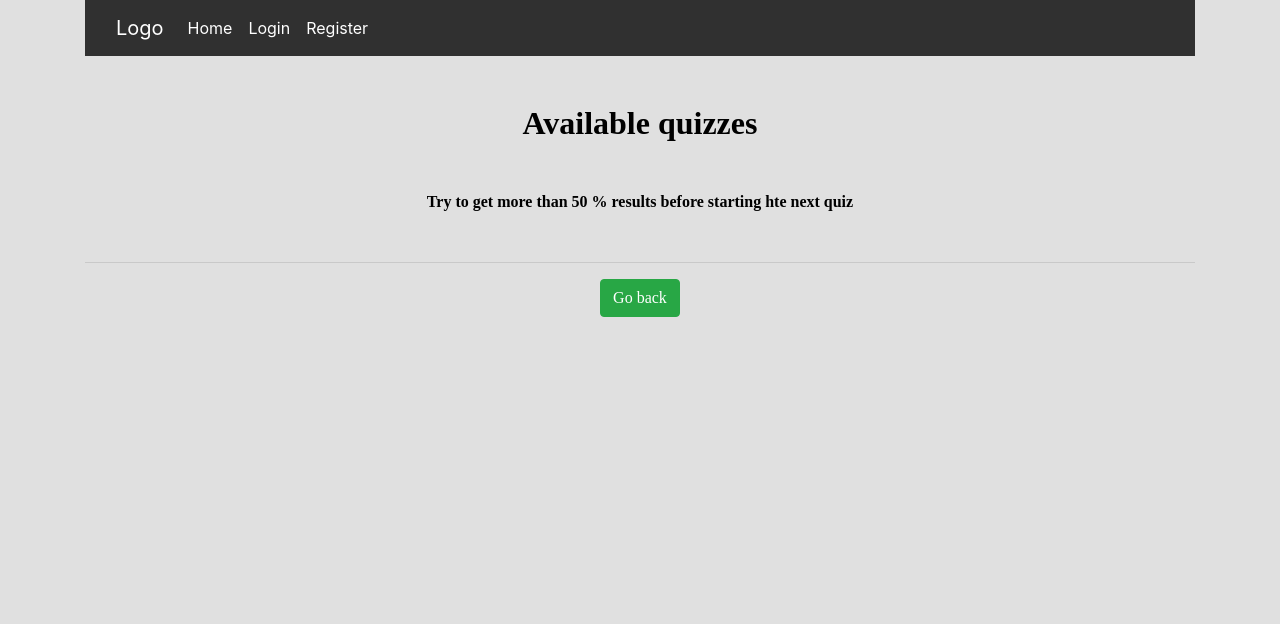
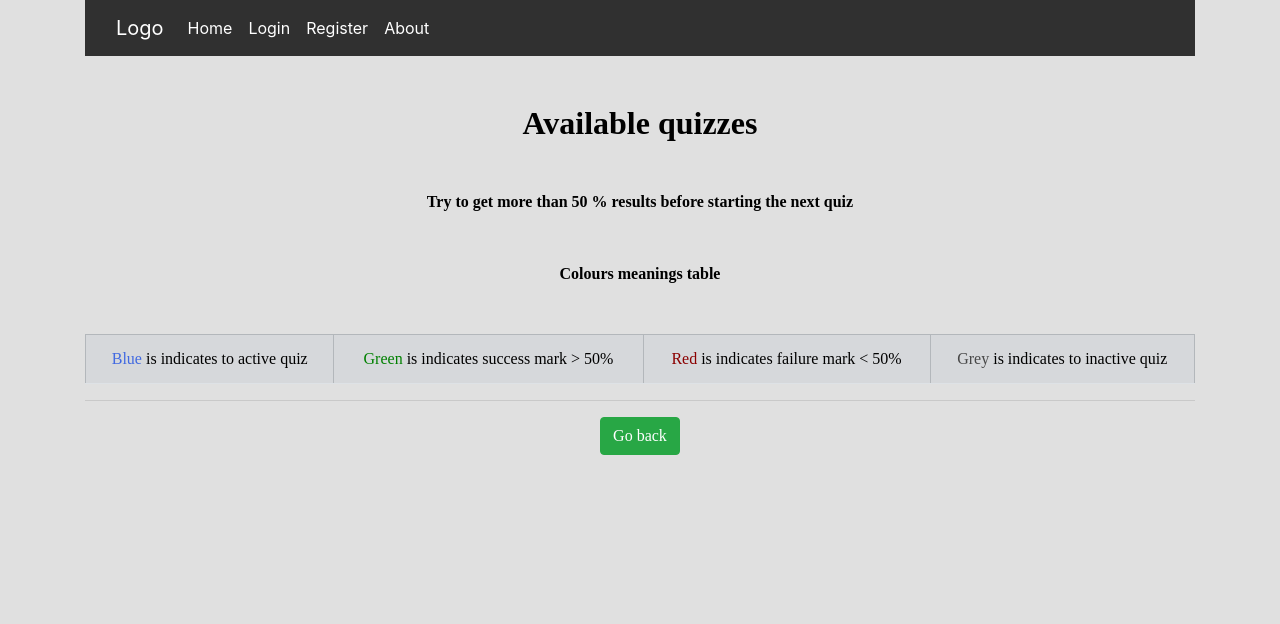
Before and after one commit to mohamedlafiteh/learning-system-project, a Django app: page /quizes/1 in a window 1280 px wide. Shown: the top 624 px of the page. Run offline with Django 3.2, Linux system fonts and the light colour scheme; data comes from the database, SQL or seed files in the repository; both versions use the stored data as it was after the commit; some libraries are stand-ins or nearby versions.

Commit message:
Fix quiz colour

```diff
--- a/quizes/templates/quizes/main.html
+++ b/quizes/templates/quizes/main.html
@@ -9,16 +9,42 @@
 
 <section id="best-features" class="text-center">
                 <h2 class="mb-5 mt-5 font-weight-bold text-font" >Available quizzes</h2>
-               <p class="mb-5 mt-5 font-weight-bold text-font" >Try to get more than 50 % results before starting hte next quiz</p>
+               <p class="mb-5 mt-5 font-weight-bold text-font" >Try to get more than 50 % results before starting the next quiz</p>
+               <p class="mb-5 mt-5 font-weight-bold text-font" >Colours meanings table</p>
+
+    <table class="table table-bordered table-secondary  table-hover">
+
+  <tbody>
+    <tr>
+        <td class="text-font"><span style="color: #4169E1">Blue </span>is indicates to active quiz</td>
+      <td class="text-font"><span style="color:  #008000;">Green</span> is indicates success mark > 50%</td>
+      <td class="text-font"><span style="color: darkred;">Red </span>is indicates failure mark < 50%</td>
+        <td class="text-font"><span style="color: #484848;">Grey </span>is indicates to inactive quiz</td>
+    </tr>
+    <tr>
+  </tbody>
+</table>
   <hr>
 
     {% for quiz in obj %}
               <div class="row d-flex justify-content-center mb-4">
                       <div class="col-md-4 d-flex mb-5 justify-content-center">
-                          {% if quiz.result > 50 or forloop.counter == 1%}
-                          <div class="card card-std text-center" style="width: 20rem; background-color:#006400;"  >
+                          {% if  forloop.counter == 1%}
+                          <div class="card card-std text-center quiz_colour" >
+                           {% if  quiz.result > 50 %}
+                          <div class="card card-std text-center " style=" background-color: #008000">
+                              {% elif quiz.result < 50 %}
+                              <div class="card card-std text-center " style="background-color: darkred">
+                                 {% endif %}
                             {% else %}
-                          <div class="card card-std text-center" style="width: 20rem; background-color:#8B0000;"  >
+
+                                  <!-- the other two quizzes colour control -->
+                          <div class="card card-std text-center" style=" background-color:#484848;"  >
+                               {% if  quiz.result > 50 %}
+                              <div class="card card-std text-center" style=" background-color: #008000;"  >
+                              {% elif quiz.result < 50 %}
+                                  <div class="card card-std text-center" style=" background-color: darkred;"  >
+                                  {% endif %}
                                {% endif %}
                           <div class="card-body text-center">
                                <!-- Button trigger modal -->
--- a/static/css/main_css.css
+++ b/static/css/main_css.css
@@ -9,6 +9,9 @@
 }
 .p-sub{
 margin-bottom: 100px;
+}
+.quiz_colour{
+    background-color:#4169E1;
 }
 video {
   display: block;
--- a/templates/main_page.html
+++ b/templates/main_page.html
@@ -49,6 +49,9 @@
                             <a class="nav-link" style="color:white;" href="{% url 'user_register'%}">Register</a>
                             </li>
                             {% endif%}
+                              <li class="nav-item">
+                            <a class="nav-link" style="color:white;" href="{% url 'about_page'%}">About</a>
+                            </li>
                             {% if user.is_superuser %}
                               <li class="nav-item">
                             <a class="nav-link" style="color:white;" href="{% url 'admin:index'%}">Admin</a>
--- a/users_application/urls.py
+++ b/users_application/urls.py
@@ -4,7 +4,9 @@ from . import  views
 
 urlpatterns = [
     path('',views.HomeView.as_view(), name='home_page'),
+    path('about_page/', views.about_page, name='about_page'),
     path('user_register/', views.user_register, name='user_register'),
     path('user_account_login/', views.user_account_login, name='user_account_login'),
     path('user_account_logout/', views.user_account_logout, name='user_account_logout'),
+
 ]
--- a/users_application/views.py
+++ b/users_application/views.py
@@ -13,6 +13,9 @@ from quiz.models import Result
 # Create your views here.
 def home_page(request):
     return render(request,'main_page.html')
+
+def about_page(request):
+    return render(request,'users_application/about_page.html')
 
 def user_register(request):
 
```
Also changed, not shown: users_application/templates/users_application/about_page.html (added, +23 -0 lines), db.sqlite3.
